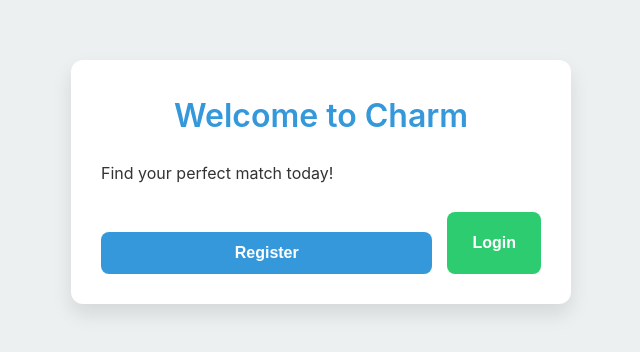
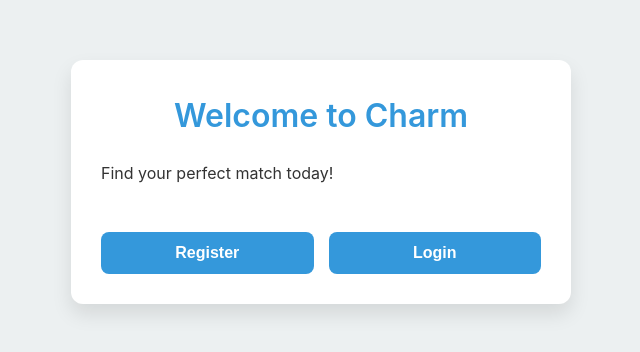
Before and after one commit to FilTatarnik/Dating_app_Charm, a React (Create React App) app: page / in a window 1280 px wide. Shown: the part 218-570 px from the top of the page, without its empty margins (319-959 px from the left). Built offline with nearby package versions, Linux system fonts and the light colour scheme.

Commit message:
fixed the welcome screen Login button

```diff
--- a/src/components/WelcomeScreen.js
+++ b/src/components/WelcomeScreen.js
@@ -13,7 +13,7 @@ function WelcomeScreen() {
         <p>Find your perfect match today!</p>
         <div className="button-group">
           <button onClick={() => navigate('/register')} className="submit-button">Register</button>
-          <button onClick={() => navigate('/login')} className="secondary">Login</button>
+          <button onClick={() => navigate('/login')} className="submit-button">Login</button>
         </div>
       </div>
     </div>
```
